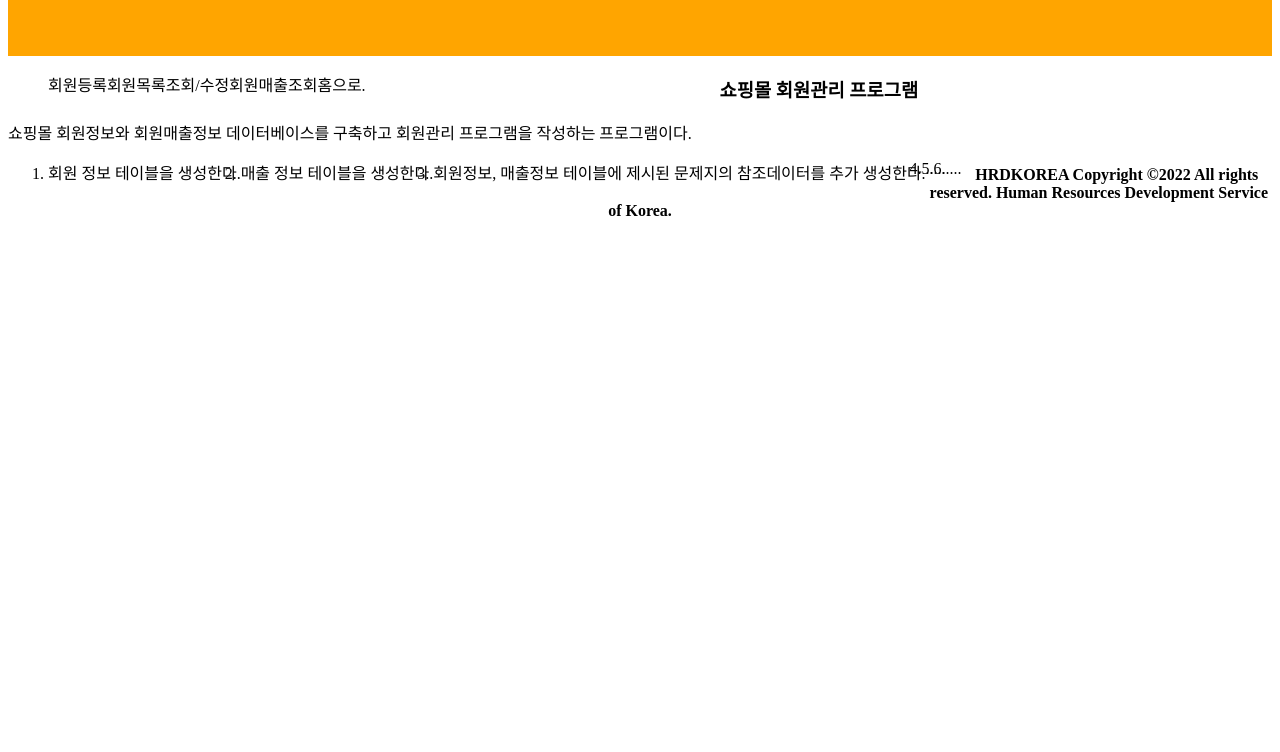
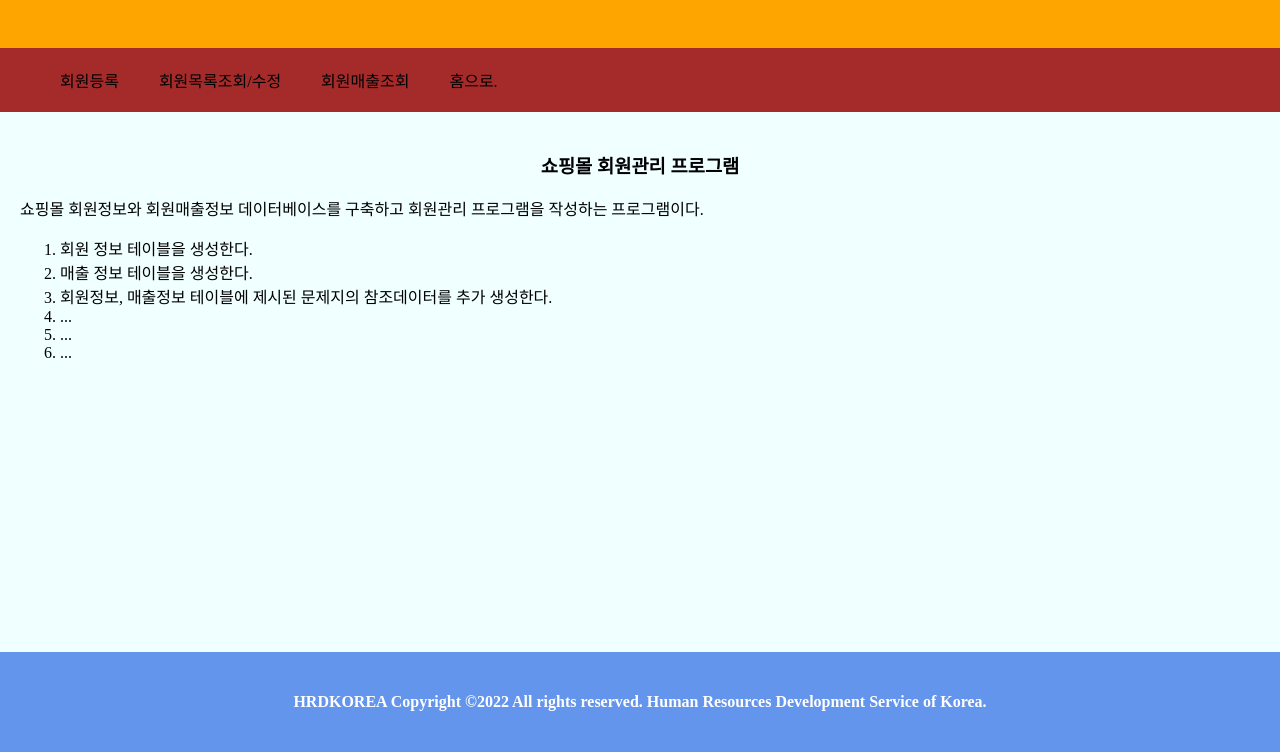
Before and after one commit to kimsohee-around/java_22_10, a plain HTML site: page practiceFront/WebContent/day3/9Layout.html in a window 1280 px wide. Shown: the part 127-879 px from the top of the page. Before the commit the page ends 800 px from the top, so only its background shows below. Drawn offline with Linux system fonts and the light colour scheme.

Commit message:
front1220

```diff
--- a/practiceFront/WebContent/css/9layout.css
+++ b/practiceFront/WebContent/css/9layout.css
@@ -1,4 +1,7 @@
 @charset "UTF-8";
+body {
+	margin:0;
+}
 div.header {
 	background-color: orange;
 	color : white;
@@ -9,18 +12,37 @@ h2,h3,h4 {
 }
 ul {
 	list-style: none;
+	overflow: hidden;
 	background-color: brown;
+	margin: 0px;
 }
-li {
+/* 선택자 기호 : > 는 자식 요소 */
+ul > li {
 	float:left;
+}
+
+a{
+	background-color: brown;
+	display: block;
+	padding :20px;
+
+}
+/* 가상 선택자 : hover는 마우스 올릴때 동작하는 css */
+a:hover {
+	color: white;
+	cursor: pointer;
 }
 .nav{
 
 }
-
 .main{
+	background-color: azure;
+	height: 500px;
+	padding: 20px;
+}
+.footer{
+	background-color: cornflowerblue;
+	color:white;
+	padding: 20px;
 
 }
-.footer{
-
-}
--- a/practiceFront/WebContent/day3/9Layout.html
+++ b/practiceFront/WebContent/day3/9Layout.html
@@ -16,6 +16,9 @@
 			<li><a>회원매출조회</a></li>
 			<li><a>홈으로.</a></li>
 		</ul>
+	</div>
+	<!-- float : left 적용한것 없애기 -->
+	<div style="clear: left;">
 	</div>
 	<div class="main">
 		<h3>쇼핑몰 회원관리 프로그램</h3>
```
